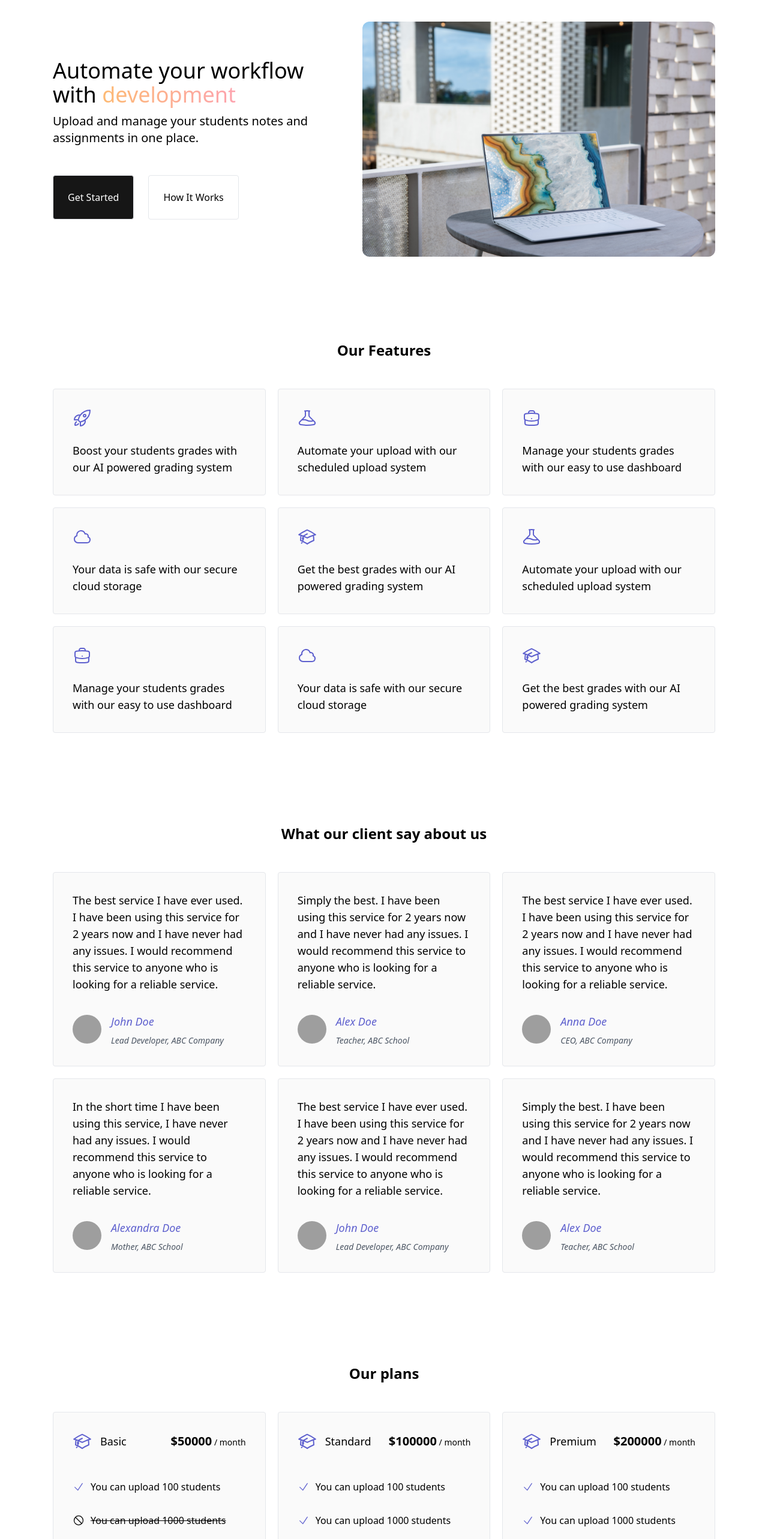
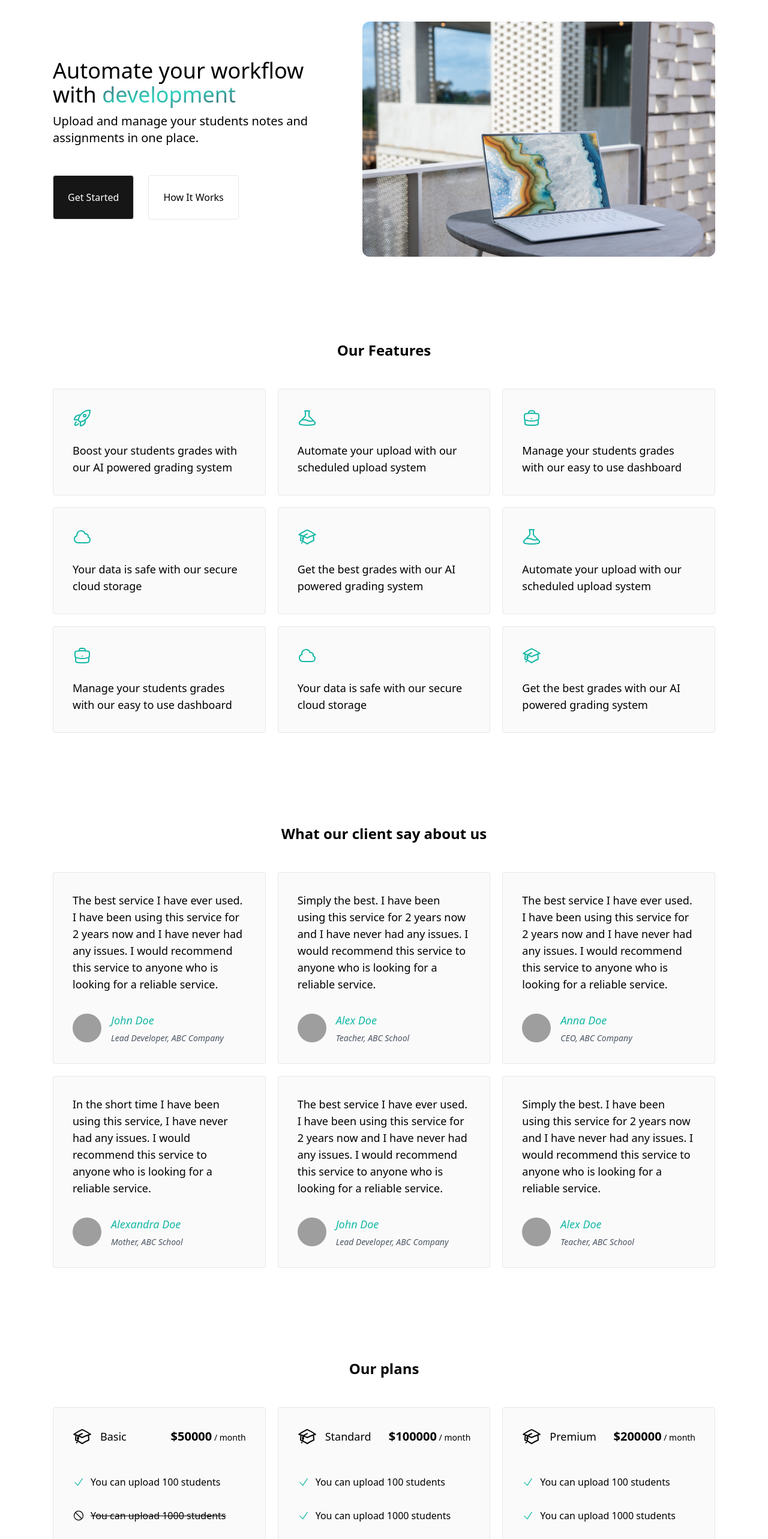
Before and after one commit to Lenstack/saas-dashboard-ui, a Next.js app: page / in a window 1280 px wide. Shown: the part 140-2706 px from the top of the page at 60% size. Built offline with nearby package versions, Linux system fonts and the light colour scheme; grey boxes are pictures that could not be loaded.

Commit message:
Update Color Style

```diff
--- a/src/containers/Dashboard.Header/index.tsx
+++ b/src/containers/Dashboard.Header/index.tsx
@@ -13,7 +13,7 @@ export const DashboardHeaderContainer = () => {
                 <div className="flex shrink-0 items-center">
                     <Link href="/" className="">
                         <Avatar size={32} name="Avatar" variant="sunset"
-                                colors={["#000000", "#31323E", "#7EEAEC", "#C0C0C0"]}/>
+                                colors={["#000000", "#31323E", "#FFFFFF", "#C0C0C0"]}/>
                     </Link>
                 </div>
                 <div className="flex flex-grow items-center overflow-x-auto">
@@ -24,7 +24,7 @@ export const DashboardHeaderContainer = () => {
                         <summary className="inline-flex rounded focus-ring cursor-pointer rounded-full">
                             <div className="relative inline-flex flex-shrink-0 rounded align-top">
                                 <Avatar size={32} name="Avatar" variant="beam"
-                                        colors={["#000000", "#31323E", "#7EEAEC", "#C0C0C0"]}/>
+                                        colors={["#000000", "#31323E", "#FFFFFF", "#C0C0C0"]}/>
                             </div>
                         </summary>
                         <div
--- a/src/containers/Home.Faq/index.tsx
+++ b/src/containers/Home.Faq/index.tsx
@@ -23,7 +23,7 @@ export const HomeFaqContainer = () => {
                             <dt className="text-xl ">{faq.question}</dt>
                             <button onClick={() => handleToggle(index)}>
                                 <ChevronDownIcon
-                                    className={`h-6 w-6 text-gray-500 dark:text-gray-400 transition-all duration-300 transform ${active === index ? '' : 'rotate-180'}`}/>
+                                    className={`h-6 w-6 text-teal-500 dark:text-[#FDB28B] transition-all duration-300 transform ${active === index ? '' : 'rotate-180'}`}/>
                             </button>
                         </div>
                         <dd className={`mt-2 text-lg ${active === index ? 'block' : 'hidden'}`}>{faq.answer}</dd>
--- a/src/containers/Home.Feature/index.tsx
+++ b/src/containers/Home.Feature/index.tsx
@@ -11,7 +11,7 @@ export const HomeFeatureContainer = () => {
                     HOME_FEATURES.map((feature, index) => (
                         <article key={index}
                                  className="p-8 rounded flex flex-col gap-6 border dark:border-[#1f1f1f] bg-[#fafafa] dark:bg-[#161616] cursor-pointer">
-                            <span className="text-[#5e60ce] dark:text-[#64dfdf]">{feature.icon}</span>
+                            <span className="text-teal-500 dark:text-[#FDB28B]">{feature.icon}</span>
                             <span className="text-lg">{feature.title}</span>
                         </article>
                     ))
--- a/src/containers/Home.Header/index.tsx
+++ b/src/containers/Home.Header/index.tsx
@@ -17,7 +17,7 @@ export const HomeHeaderContainer = () => {
     return (
         <header className="py-8 flex justify-between items-center align-middle">
             <Link href="/"><Avatar size={32} name="Avatar" variant="sunset"
-                                   colors={["#000000", "#31323E", "#7EEAEC", "#C0C0C0"]}/></Link>
+                                   colors={["#000000", "#31323E", "#FFFFFF", "#C0C0C0"]}/></Link>
             <section className="hidden lg:flex lg:gap-32">
                 <Navbar items={HOME_ROUTES} className="space-x-5"/>
                 {
--- a/src/containers/Home.Hero/index.tsx
+++ b/src/containers/Home.Hero/index.tsx
@@ -9,7 +9,7 @@ export const HomeHeroContainer = () => {
                 <div className="space-y-2.5">
                     <h1 className="text-4xl">
                         Automate your workflow with <span
-                        className="text-transparent bg-clip-text bg-gradient-to-r from-orange-300 to-rose-300">{process.env.NODE_ENV}</span>
+                        className="text-transparent bg-clip-text bg-gradient-to-br from-slate-600 via-teal-400 to-slate-600 dark:bg-gradient-to-r dark:from-orange-300 dark:to-rose-300">{process.env.NODE_ENV}</span>
                     </h1>
                     <p className="text-xl">Upload and manage your students notes and assignments in one place.</p>
                 </div>
--- a/src/containers/Home.Plan/index.tsx
+++ b/src/containers/Home.Plan/index.tsx
@@ -12,7 +12,7 @@ export const HomePlanContainer = () => {
                                  className="p-8 rounded flex flex-col justify-between gap-12 border dark:border-[#1f1f1f] bg-[#fafafa] dark:bg-[#161616]">
                             <div className="flex justify-between items-center">
                                 <div className="flex items-center gap-3.5">
-                                    <span className="text-[#5e60ce] dark:text-[#64dfdf]">{plan.icon}</span>
+                                    <span>{plan.icon}</span>
                                     <span className="text-lg">{plan.name}</span>
                                 </div>
                                 <p>
@@ -28,7 +28,7 @@ export const HomePlanContainer = () => {
                                                 className={`flex items-center align-middle gap-2.5 ${feature.available ? "" : "line-through"}`}>
                                                 {
                                                     feature.available ? (
-                                                        <CheckIcon className="h-5 w-5 text-[#5e60ce] dark:text-[#64dfdf]"/>
+                                                        <CheckIcon className="h-5 w-5 text-teal-500 dark:text-[#FDB28B]"/>
                                                     ) : (
                                                         <NoSymbolIcon className="h-5 w-5"/>
                                                     )
@@ -39,7 +39,7 @@ export const HomePlanContainer = () => {
                                     ))
                                 }
                             </ul>
-                            <button className="btn dark:bg-[#64dfdf] rounded-full">Choose Plan</button>
+                            <button className="btn rounded-full">Choose Plan</button>
                         </article>
                     ))
                 }
--- a/src/containers/Home.Testimonial/index.tsx
+++ b/src/containers/Home.Testimonial/index.tsx
@@ -21,7 +21,7 @@ export const HomeTestimonialContainer = () => {
                                     className="w-12 h-12 rounded-full mr-4 object-cover"
                                 />
                                 <div className="flex flex-col gap-1.5">
-                                    <span className="text-[#5e60ce] dark:text-[#64dfdf]">{testimonial.name}</span>
+                                    <span className="text-lg text-teal-500 dark:text-[#FDB28B]">{testimonial.name}</span>
                                     <span className="text-gray-600 dark:text-gray-400 text-sm">{testimonial.role}</span>
                                 </div>
                             </cite>
--- a/src/pages/authentication/forgot-password/index.tsx
+++ b/src/pages/authentication/forgot-password/index.tsx
@@ -38,7 +38,7 @@ export default function ForgotPassword() {
                       className="flex flex-col w-11/12 md:w-4/12 gap-5">
                     <Form.Header className="flex flex-col gap-5 py-5 w-full">
                         <Form.Title className="text-2xl">Forgot Your Password?</Form.Title>
-                        <Form.Link to="/" className="text-xl text-cyan-300 underline">Go to home</Form.Link>
+                        <Form.Link to="/" className="text-xl text-[#6F43AC] dark:text-[#FDB28B] underline">Go to home</Form.Link>
                         <Form.SubTitle>No worries, weve got you covered. Enter your email address and well send you a
                             verification code to reset your password.</Form.SubTitle>
                     </Form.Header>
--- a/src/pages/authentication/sign-in/index.tsx
+++ b/src/pages/authentication/sign-in/index.tsx
@@ -53,7 +53,7 @@ export default function SignIn() {
                       className="flex flex-col w-11/12 md:w-4/12 gap-5">
                     <Form.Header className="flex flex-col gap-2.5 py-5 w-full">
                         <Form.Title className="text-2xl">Access Your Grade Automation Account.</Form.Title>
-                        <Form.Link to="/" className="text-xl text-cyan-300 underline">Go to home</Form.Link>
+                        <Form.Link to="/" className="text-xl text-[#6F43AC] dark:text-[#FDB28B] underline">Go to home</Form.Link>
                         <Form.SubTitle>Sign in to our application and start simplifying your student grade management in
                             a secure and quick way.</Form.SubTitle>
                     </Form.Header>
--- a/src/pages/authentication/sign-up/index.tsx
+++ b/src/pages/authentication/sign-up/index.tsx
@@ -44,7 +44,7 @@ export default function SignUp() {
                       className="flex flex-col w-11/12 md:w-4/12 gap-5">
                     <Form.Header className="flex flex-col gap-2.5 py-5 w-full">
                         <Form.Title className="text-2xl">Sign Up Now and Simplify Student Grade Management.</Form.Title>
-                        <Form.Link to="/" className="text-xl text-cyan-300 underline">Go to home</Form.Link>
+                        <Form.Link to="/" className="text-xl text-[#6F43AC] dark:text-[#FDB28B] underline">Go to home</Form.Link>
                         <Form.SubTitle>Join our online community and access our grade automation application for more
                             effective student management.</Form.SubTitle>
                     </Form.Header>
--- a/src/styles/globals.css
+++ b/src/styles/globals.css
@@ -36,7 +36,7 @@
     }
 
     .btn {
-        @apply bg-[#161616] text-white dark:text-black dark:bg-[#7EEAEC] border dark:border-[#1f1f1f] rounded p-2.5 w-full
+        @apply bg-[#161616] text-white dark:text-black dark:bg-[#FDB28B] border dark:border-[#1f1f1f] rounded p-2.5 w-full
     }
 
     .modal__close {
```
